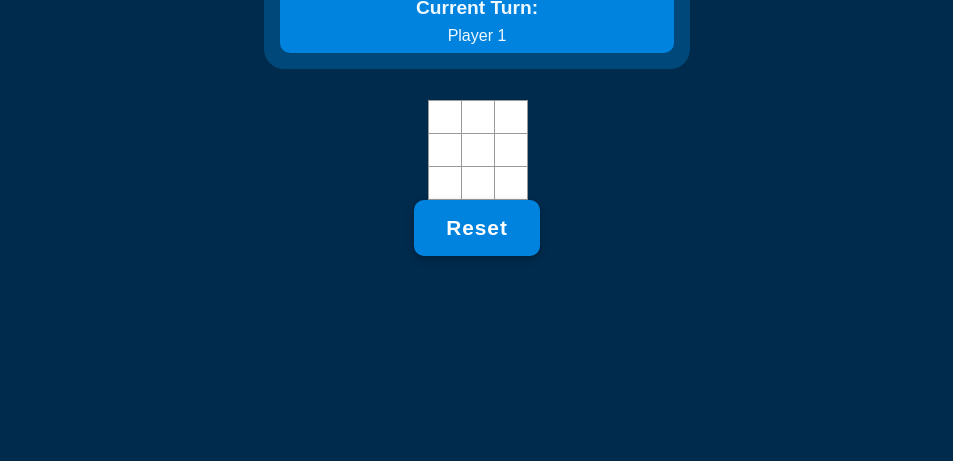
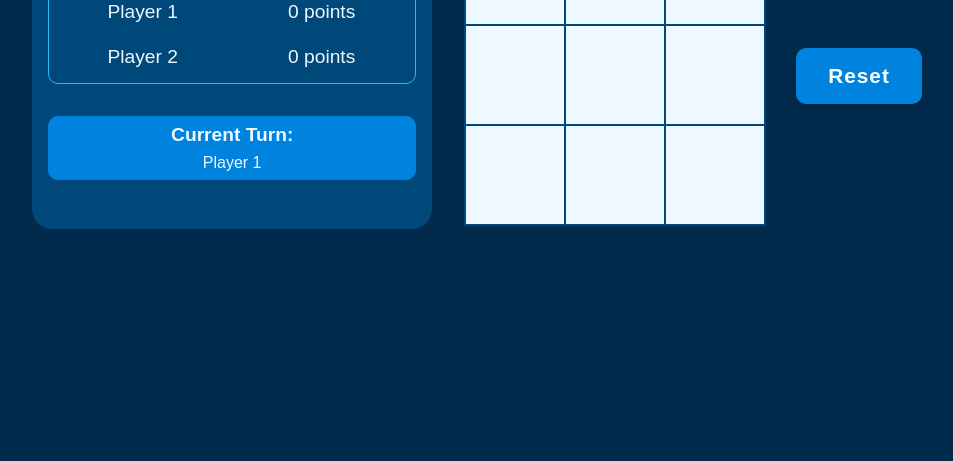
Before and after one commit to ndrsov/TicTacToe_TOP, a plain HTML site: page index.html in a window 1280 px wide. Shown: the part 339-800 px from the top of the page, without its empty margins (163-1116 px from the left). Drawn offline with Linux system fonts and the light colour scheme.

Commit message:
Change overall sizing and direction of board and score board elemetns

```diff
--- a/style.css
+++ b/style.css
@@ -35,17 +35,17 @@ p {
 
 .container {
   display: flex;
-  flex-direction: column;
   align-items: center;
   justify-content: center;
   margin: 2rem;
+  height: 70vh;
 }
 
 .game-information {
   background-color: var(--prussian-blue-900);
-  margin-bottom: 2rem;
   padding: 1rem;
-  min-width: 35%;
+  width: 400px;
+  height: 306px;
   border-radius: 20px;
 }
 
@@ -87,21 +87,22 @@ p {
 .board {
   display: grid;
   grid-template-columns: repeat(3, 1fr);
+  margin: 2rem;
 }
 
 .square {
-  background: #fff;
-  border: 1px solid #999;
-  float: left;
-  font-size: 24px;
+  background: var(--prussian-blue-50);
+  border: 2px solid var(--prussian-blue-900);
+  color: var(--prussian-blue-950);
+  font-size: 5rem;
+  text-align: center;
   font-weight: bold;
-  line-height: 34px;
-  height: 34px;
-  margin-right: -1px;
-  margin-top: -1px;
+  line-height: 102px;
+  height: 102px;
+  width: 102px;
+  margin-right: -2px;
+  margin-top: -2px;
   padding: 0;
-  text-align: center;
-  width: 34px;
 }
 
 button {
@@ -121,8 +122,7 @@ button {
   box-shadow: rgba(0, 0, 0, 0.24) 0px 3px 8px;
 }
 
-.btn:hover,
-.btn:focus {
+.btn:hover {
   background-color: var(--prussian-blue-400);
 }
 
```
